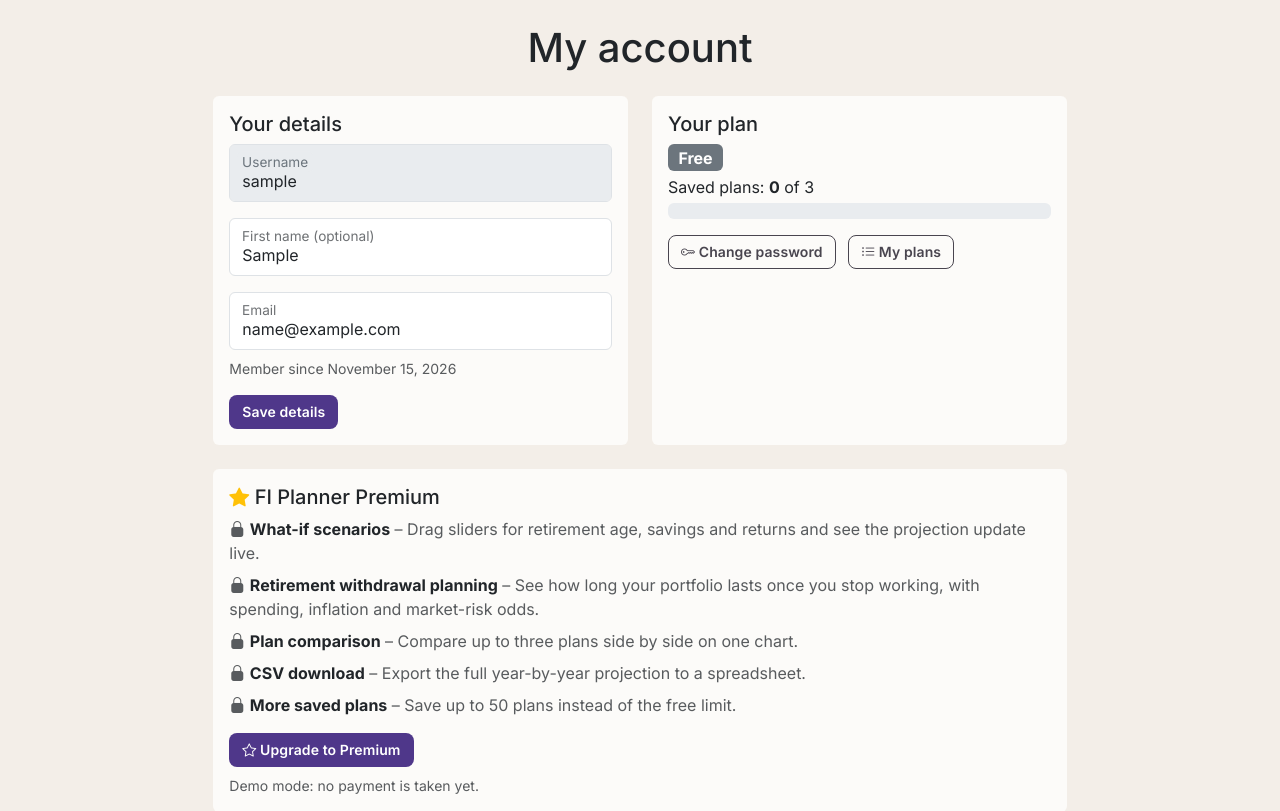
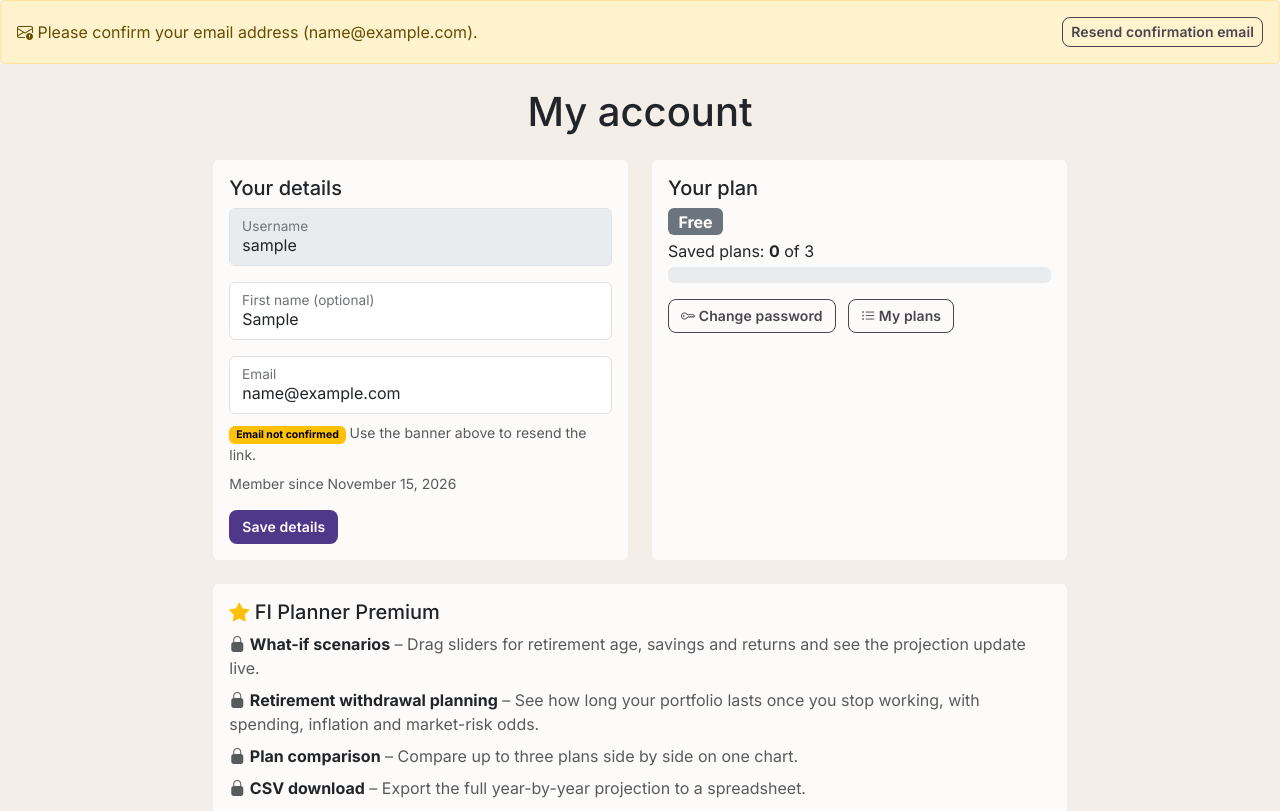
Before and after one commit to jschiffres/FIREWebsite, a Django app: page /account/ in a window 1280 px wide. Shown: the part 54-865 px from the top of the page. Run offline with Django 5.2, Linux system fonts and the light colour scheme; the visitor is signed in with stand-in values (Sample User, id 1); data comes from the database, SQL or seed files in the repository; data that the repository does not hold is empty.

Commit message:
Add email verification and Google sign-in
Co-authored-by: Copilot App <223556219+Copilot@users.noreply.github.com>

```diff
--- a/FIRESimulator/FIRE/context_processors.py
+++ b/FIRESimulator/FIRE/context_processors.py
@@ -1,7 +1,16 @@
 from django.conf import settings
 
-from .models import user_is_premium
+from .models import Profile, user_is_premium
 
 
 def premium(request):
-    return {'is_premium': user_is_premium(request.user), 'free_plan_limit': settings.FREE_PLAN_LIMIT}
+    user = request.user
+    unverified = False
+    if user.is_authenticated and user.email:
+        unverified = not Profile.objects.filter(user=user, email_verified=True).exists()
+    return {
+        'is_premium': user_is_premium(user),
+        'free_plan_limit': settings.FREE_PLAN_LIMIT,
+        'email_unverified': unverified,
+        'google_enabled': bool(settings.GOOGLE_CLIENT_ID and settings.GOOGLE_CLIENT_SECRET),
+    }
--- a/FIRESimulator/FIRE/models.py
+++ b/FIRESimulator/FIRE/models.py
@@ -7,6 +7,7 @@ class Profile(models.Model):
     user = models.OneToOneField(User, on_delete=models.CASCADE, related_name='profile')
     is_premium = models.BooleanField(default=False)
     premium_since = models.DateTimeField(null=True, blank=True)
+    email_verified = models.BooleanField(default=False)
 
     def __str__(self):
         return f"{self.user.username} ({'Premium' if self.is_premium else 'Free'})"
--- a/FIRESimulator/FIRE/templates/FIRE/account/myaccount.html
+++ b/FIRESimulator/FIRE/templates/FIRE/account/myaccount.html
@@ -25,6 +25,10 @@
                             <label for="id_email">Email</label>
                         </div>
                         {% if errors.email %}<div class="form-text text-danger mb-2" id="email-error" role="alert">{{ errors.email }}</div>{% endif %}
+                        <p class="small mt-2 mb-1">
+                            {% if profile.email_verified %}<span class="badge text-bg-success"><i class="bi bi-patch-check-fill" aria-hidden="true"></i> Email confirmed</span>
+                            {% else %}<span class="badge text-bg-warning">Email not confirmed</span> <span class="text-muted">Use the banner above to resend the link.</span>{% endif %}
+                        </p>
                         <p class="text-muted small mt-2 mb-3">Member since {{ user.date_joined|date:"F j, Y" }}</p>
                         <button type="submit" class="btn btn-action-filled">Save details</button>
                     </form>
@@ -48,7 +52,7 @@
                     <div class="progress mb-3" role="progressbar" aria-label="Saved plans used" aria-valuenow="{{ plan_count }}" aria-valuemin="0" aria-valuemax="{{ plan_limit }}">
                         <div class="progress-bar" style="width: {% widthratio plan_count plan_limit 100 %}%"></div>
                     </div>
-                    <a class="btn btn-action-empty me-2 mb-2" href="{% url 'password_change' %}"><i class="bi bi-key" aria-hidden="true"></i> Change password</a>
+                    {% if user.has_usable_password %}<a class="btn btn-action-empty me-2 mb-2" href="{% url 'password_change' %}"><i class="bi bi-key" aria-hidden="true"></i> Change password</a>{% else %}<a class="btn btn-action-empty me-2 mb-2" href="{% url 'password_reset' %}"><i class="bi bi-key" aria-hidden="true"></i> Set a password</a>{% endif %}
                     <a class="btn btn-action-empty mb-2" href="{% url 'userplans' %}"><i class="bi bi-list-ul" aria-hidden="true"></i> My plans</a>
                 </div>
             </section>
@@ -96,8 +100,13 @@
                         <input type="hidden" name="action" value="delete">
                         <div class="col-sm-6 col-md-4">
                             <div class="form-floating">
+                                {% if user.has_usable_password %}
                                 <input type="password" class="form-control{% if errors.delete %} is-invalid{% endif %}" id="id_delete_password" name="password" placeholder="Password" autocomplete="current-password" required>
                                 <label for="id_delete_password">Confirm password</label>
+                                {% else %}
+                                <input type="text" class="form-control{% if errors.delete %} is-invalid{% endif %}" id="id_delete_password" name="password" placeholder="Username" autocomplete="off" required>
+                                <label for="id_delete_password">Type your username to confirm</label>
+                                {% endif %}
                             </div>
                             {% if errors.delete %}<div class="form-text text-danger" role="alert">{{ errors.delete }}</div>{% endif %}
                         </div>
--- a/FIRESimulator/FIRE/templates/FIRE/base.html
+++ b/FIRESimulator/FIRE/templates/FIRE/base.html
@@ -119,6 +119,16 @@
           </div>
         {% endfor %}
       {% endif %}
+      {% if email_unverified %}
+        <div class="alert alert-warning mb-0 d-flex flex-wrap align-items-center justify-content-between gap-2 no-print" role="status">
+          <span><i class="bi bi-envelope-exclamation" aria-hidden="true"></i> Please confirm your email address ({{ user.email }}).</span>
+          <form method="POST" action="{% url 'resend_verification' %}" class="m-0">
+            {% csrf_token %}
+            <input type="hidden" name="next" value="{{ request.get_full_path }}">
+            <button type="submit" class="btn btn-sm btn-action-empty">Resend confirmation email</button>
+          </form>
+        </div>
+      {% endif %}
       {% block content %}
       {% endblock %}
     </main>
--- a/FIRESimulator/FIRE/views.py
+++ b/FIRESimulator/FIRE/views.py
@@ -21,6 +21,7 @@ from .forms import CreateUserForm, FeedbackForm, PlanForm, EditPlanForm
 from .engine import PlanObject
 from .plan_input import saveplan
 from .emails import welcome_email
+from . import auth_flows
 
 import math
 import csv
@@ -65,9 +66,93 @@ def _create_account(request, plan=None):
         plan.user = user
         plan.save()
     login(request, user)
-    messages.success(request, "User created successfully!")
+    messages.success(request, "User created successfully! Check your email to confirm your address.")
     welcome_email(user)
+    auth_flows.send_verification_email(user)
     return redirect('userplans'), None
+
+# USER: Email verification
+def verify_email(request, token):
+    user = auth_flows.read_verification_token(token)
+    if user is None:
+        messages.error(request, "That confirmation link is invalid or has expired. Request a new one from My Account.")
+        return redirect('myaccount' if request.user.is_authenticated else 'loginuser')
+    profile, _ = Profile.objects.get_or_create(user=user)
+    profile.email_verified = True
+    profile.save(update_fields=['email_verified'])
+    messages.success(request, "Thanks! Your email address is confirmed.")
+    return redirect('myaccount' if request.user.is_authenticated else 'loginuser')
+
+@login_required
+@require_POST
+def resend_verification(request):
+    profile, _ = Profile.objects.get_or_create(user=request.user)
+    if profile.email_verified:
+        messages.info(request, "Your email is already confirmed.")
+    elif not request.user.email:
+        messages.warning(request, "Add an email address first.")
+    elif auth_flows.send_verification_email(request.user):
+        messages.success(request, f"Confirmation email sent to {request.user.email}.")
+    else:
+        messages.error(request, "We couldn't send the email right now. Please try again later.")
+    return redirect(request.POST.get('next') if request.POST.get('next', '').startswith('/') and not request.POST.get('next', '').startswith('//') else 'myaccount')
+
+# USER: Google sign-in
+def google_login(request):
+    if not auth_flows.google_enabled():
+        messages.warning(request, "Google sign-in isn't configured on this site.")
+        return redirect('loginuser')
+    state = auth_flows.new_state()
+    request.session['google_state'] = state
+    plan_id = request.GET.get('plan')
+    if plan_id and _is_uuid(plan_id):
+        request.session['google_plan'] = plan_id
+    else:
+        request.session.pop('google_plan', None)
+    return redirect(auth_flows.google_authorize_url(state))
+
+def google_callback(request):
+    expected = request.session.pop('google_state', None)
+    plan_id = request.session.pop('google_plan', None)
+    if not expected or request.GET.get('state') != expected or not request.GET.get('code'):
+        messages.error(request, "Google sign-in was cancelled or could not be verified.")
+        return redirect('loginuser')
+    info = auth_flows.fetch_google_profile(request.GET['code'])
+    if info is None:
+        messages.error(request, "Google sign-in failed. Make sure your Google email is verified and try again.")
+        return redirect('loginuser')
+
+    email = info['email'].strip()
+    user = User.objects.filter(email__iexact=email).first()
+    if user is None:
+        user = User.objects.create_user(
+            username=auth_flows.unique_username(email),
+            email=email,
+            first_name=(info.get('given_name') or '')[:150],
+        )
+        user.set_unusable_password()
+        user.save()
+        welcome_email(user)
+    elif not user.is_active:
+        messages.error(request, "This account is disabled.")
+        return redirect('loginuser')
+    profile, _ = Profile.objects.get_or_create(user=user)
+    if not profile.email_verified:
+        # An unverified account may have been registered by someone else with this address; drop any password it had
+        if user.has_usable_password():
+            user.set_unusable_password()
+            user.save(update_fields=['password'])
+            messages.info(request, "For security your old password was cleared. Use 'Forgot your password?' to set a new one.")
+        profile.email_verified = True
+        profile.save(update_fields=['email_verified'])
+    login(request, user, backend='django.contrib.auth.backends.ModelBackend')
+    if plan_id:
+        plan = Plan.objects.filter(pk=plan_id, user__isnull=True).first()
+        if plan is not None:
+            plan.user = user
+            plan.save()
+    messages.success(request, "Signed in with Google.")
+    return redirect('userplans')
 
 # LANDING PAGE
 def landing(request):
@@ -87,7 +172,7 @@ def signupsave(request, plan_id):
         messages.warning(request, "This plan already belongs to an account.")
         return redirect('loginuser')
     if request.method == "GET":
-        return render(request, 'FIRE/signupuser.html', {'form':CreateUserForm()})
+        return render(request, 'FIRE/signupuser.html', {'form':CreateUserForm(), 'plan': plan})
     response, error = _create_account(request, plan)
     return response or error
 
@@ -178,14 +263,23 @@ def myaccount(request):
                 if User.objects.filter(email__iexact=email).exclude(pk=request.user.pk).exists():
                     errors['email'] = 'That email is already associated with another account.'
             if not errors:
+                email_changed = email.lower() != request.user.email.lower()
                 request.user.email = email
                 request.user.first_name = first_name
                 request.user.save(update_fields=['email', 'first_name'])
-                messages.success(request, "Your details were updated.")
+                if email_changed:
+                    profile.email_verified = False
+                    profile.save(update_fields=['email_verified'])
+                    auth_flows.send_verification_email(request.user)
+                    messages.success(request, "Your details were updated. We sent a confirmation link to your new email.")
+                else:
+                    messages.success(request, "Your details were updated.")
                 return redirect('myaccount')
         elif action == 'upgrade':
             if not settings.PREMIUM_DEMO_UPGRADE:
                 messages.error(request, "Online upgrades are not available yet.")
+            elif not profile.email_verified:
+                messages.warning(request, "Please confirm your email address before upgrading.")
             elif not profile.is_premium:
                 profile.is_premium = True
                 profile.premium_since = timezone.now()
@@ -200,13 +294,17 @@ def myaccount(request):
                 messages.success(request, "Your account is back on the Free plan. Your saved plans are untouched.")
             return redirect('myaccount')
         elif action == 'delete':
-            if request.user.check_password(request.POST.get('password', '')):
+            if request.user.has_usable_password():
+                confirmed = request.user.check_password(request.POST.get('password', ''))
+            else:
+                confirmed = request.POST.get('password', '').strip() == request.user.username
+            if confirmed:
                 user = request.user
                 logout(request)
                 user.delete()
                 messages.success(request, "Your account and plans were deleted.")
                 return redirect('landing')
-            errors['delete'] = 'Incorrect password. Your account was not deleted.'
+            errors['delete'] = 'Incorrect confirmation. Your account was not deleted.'
 
     plan_count = Plan.objects.filter(user=request.user).count()
     return render(request, 'FIRE/account/myaccount.html', {
--- a/FIRESimulator/FIRESimulator/settings.py
+++ b/FIRESimulator/FIRESimulator/settings.py
@@ -144,3 +144,8 @@ EMAIL_USE_SSL = False
 # (or when explicitly enabled); production upgrades should go through a real checkout.
 FREE_PLAN_LIMIT = 3
 PREMIUM_DEMO_UPGRADE = os.environ.get('PREMIUM_DEMO_UPGRADE', str(DEBUG)).lower() == 'true'
+
+# Google sign-in (OAuth 2.0). The button only appears when both values are set.
+# Authorized redirect URI to register in Google Cloud: <SITE_URL>/auth/google/callback/
+GOOGLE_CLIENT_ID = os.environ.get('GOOGLE_CLIENT_ID', '')
+GOOGLE_CLIENT_SECRET = os.environ.get('GOOGLE_CLIENT_SECRET', '')
--- a/FIRESimulator/FIRESimulator/urls.py
+++ b/FIRESimulator/FIRESimulator/urls.py
@@ -47,6 +47,10 @@ urlpatterns = [
     path("signup/<str:plan_id>", views.signupsave, name="signupsave"),
     path('logout/', views.logoutuser, name='logoutuser'),
     path('login/', views.loginuser, name='loginuser'),
+    path("verify-email/<str:token>/", views.verify_email, name="verify_email"),
+    path("verify-email/", views.resend_verification, name="resend_verification"),
+    path("auth/google/", views.google_login, name="google_login"),
+    path("auth/google/callback/", views.google_callback, name="google_callback"),
     path("myplans/", views.userplans, name="userplans"),
     path("account/", views.myaccount, name="myaccount"),
     path('feedback/', views.feedback, name='feedback'),
```
Also changed, not shown: FIRESimulator/FIRE/auth_flows.py (added, +117 -0 lines), FIRESimulator/FIRE/templates/FIRE/loginuser.html (+7 -0 lines), FIRESimulator/FIRE/templates/FIRE/signupuser.html (+7 -0 lines), FIRESimulator/FIRE/templates/emails/verify_email.html (added, +16 -0 lines), FIRESimulator/FIRE/tests.py (+65 -1 lines), FIRESimulator/FIRE/migrations/0027_profile_email_verified.py (added).
